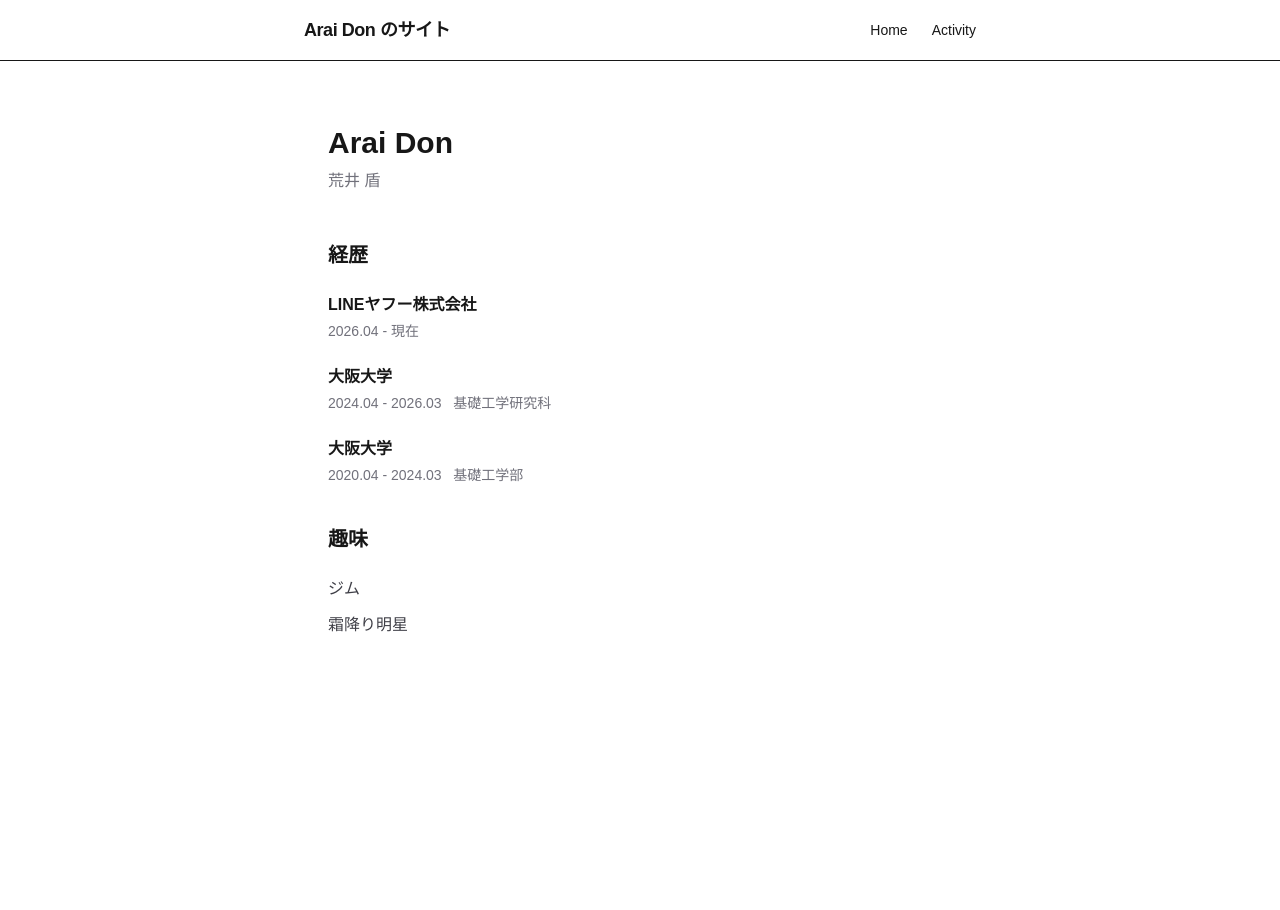
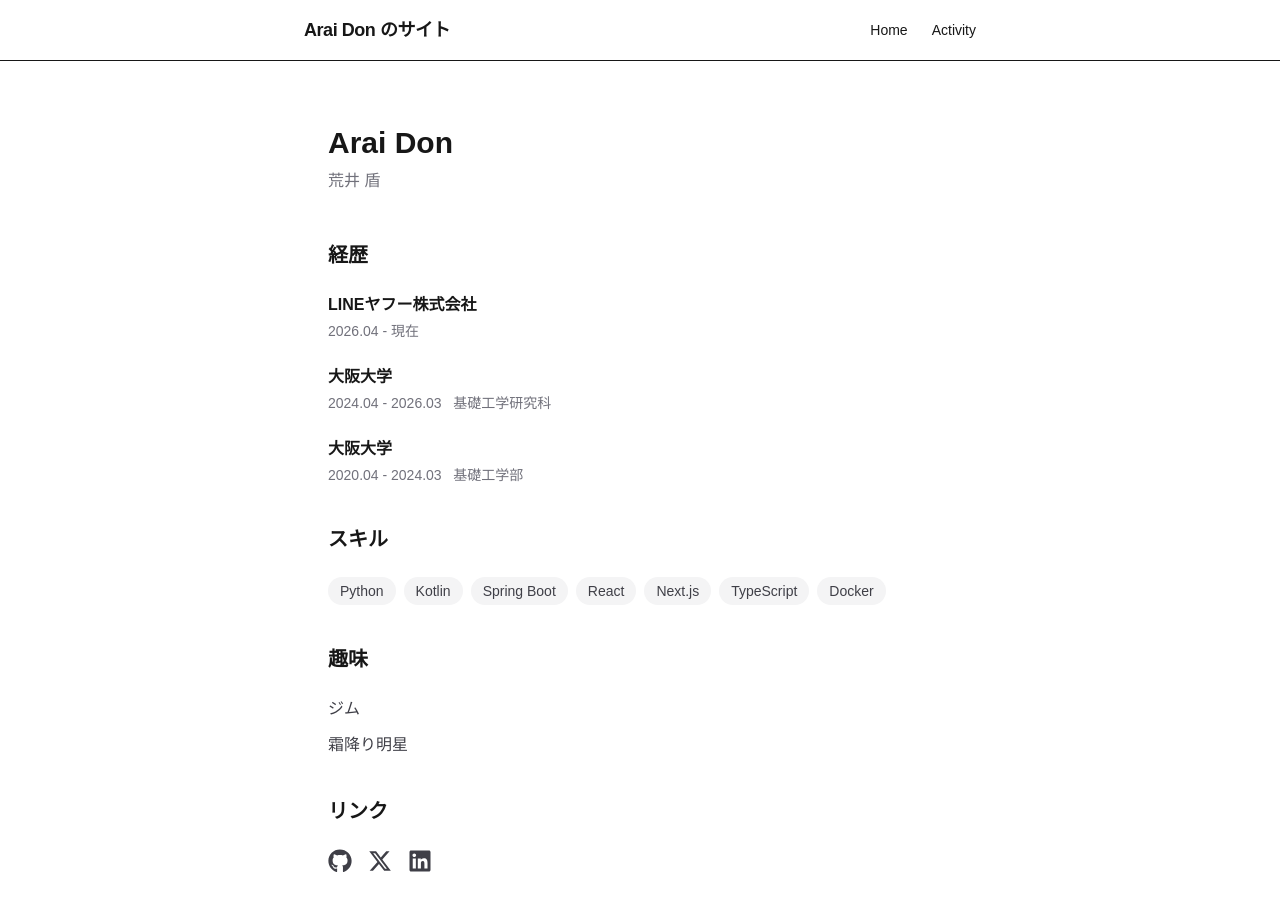
Before and after one commit to donarai/my-site, a Next.js app in the folder frontend/: page / in a window 1280 px wide. Shown: the top 910 px of the page. Before the commit the page ends 800 px from the top, so only its background shows below. Built offline with nearby package versions, Linux system fonts and the light colour scheme.

Commit message:
add: skill-link

```diff
--- a/frontend/app/page.tsx
+++ b/frontend/app/page.tsx
@@ -1,3 +1,5 @@
+import { FaGithub, FaXTwitter, FaLinkedin } from "react-icons/fa6";
+
 export default function Home() {
 	return (
 		<main className="max-w-2xl mx-auto px-6 py-16 fade-in">
@@ -28,13 +30,71 @@ export default function Home() {
 				</ul>
 			</section>
 
-			<section>
+			<section className="mb-10">
+				<h2 className="text-xl font-semibold mb-6">スキル</h2>
+				<ul className="flex flex-wrap gap-2">
+					{[
+						"Python",
+						"Kotlin",
+						"Spring Boot",
+						"React",
+						"Next.js",
+						"TypeScript",
+						"Docker",
+					].map((skill) => (
+						<li
+							key={skill}
+							className="px-3 py-1 bg-zinc-100 text-zinc-700 rounded-full text-sm"
+						>
+							{skill}
+						</li>
+					))}
+				</ul>
+			</section>
+
+			<section className="mb-10">
 				<h2 className="text-xl font-semibold mb-6">趣味</h2>
 				<ul className="space-y-3 text-zinc-700">
 					<li>ジム</li>
 					<li>霜降り明星</li>
 				</ul>
 			</section>
+
+			<section>
+				<h2 className="text-xl font-semibold mb-6">リンク</h2>
+				<ul className="flex gap-4">
+					<li>
+						<a
+							href="https://github.com/donarai"
+							target="_blank"
+							rel="noopener noreferrer"
+							className="text-zinc-700 hover:text-black transition-colors"
+						>
+							<FaGithub size={24} />
+						</a>
+					</li>
+					<li>
+						<a
+							href="https://x.com/donarai7"
+							target="_blank"
+							rel="noopener noreferrer"
+							className="text-zinc-700 hover:text-black transition-colors"
+						>
+							<FaXTwitter size={24} />
+						</a>
+					</li>
+					<li>
+						<a
+							href="https://www.linkedin.com/in/donarai/"
+							target="_blank"
+							rel="noopener noreferrer"
+							className="text-zinc-700 hover:text-black transition-colors"
+						>
+							<FaLinkedin size={24} />
+						</a>
+					</li>
+				</ul>
+			</section>
 		</main>
 	);
 }
--- a/frontend/next.config.ts
+++ b/frontend/next.config.ts
@@ -2,6 +2,9 @@ import type { NextConfig } from "next";
 
 const nextConfig: NextConfig = {
 	output: "standalone",
+	turbopack: {
+		root: __dirname,
+	},
 };
 
 export default nextConfig;
--- a/frontend/package.json
+++ b/frontend/package.json
@@ -11,7 +11,8 @@
   "dependencies": {
     "next": "16.2.6",
     "react": "19.2.4",
-    "react-dom": "19.2.4"
+    "react-dom": "19.2.4",
+    "react-icons": "^5.6.0"
   },
   "devDependencies": {
     "@tailwindcss/postcss": "^4",
```
Also changed, not shown: 1 other file (tests, documents, lock files or other folders).
